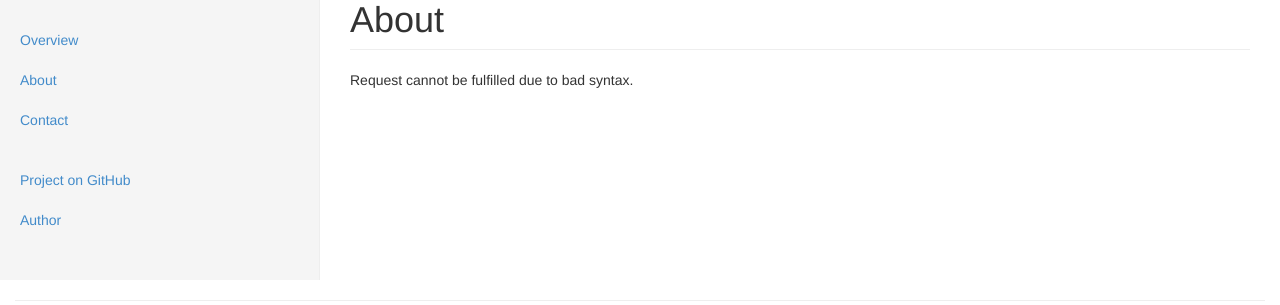
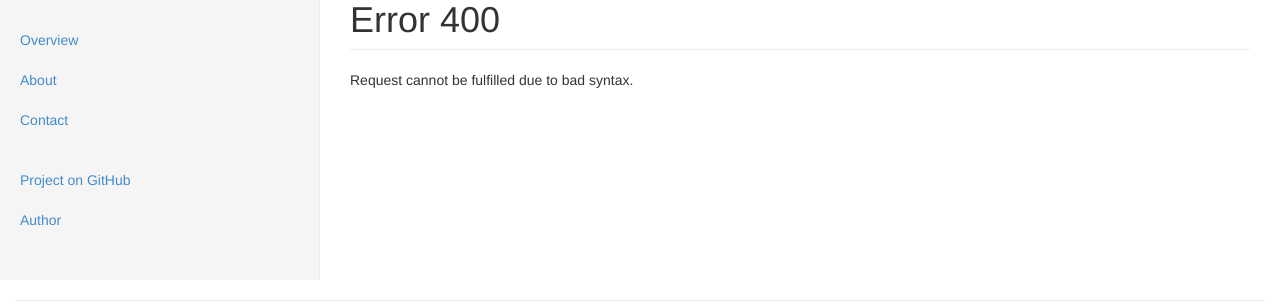
Before and after one commit to KenanBek/django-skeleton, a Django app: template app/files/templates/bootstrap3/error/error_400.html in a window 1280 px wide. Shown: the part 50-355 px from the top of the page. Run offline with Django 3.2, Linux system fonts and the light colour scheme; the template is opened without the code that fills it, so the values that code supplies are empty; parts of the project's set-up code (start-up, migrations or seed data) failed here and were passed over; some libraries are stand-ins or nearby versions.

Commit message:
Error titles.

```diff
--- a/app/files/templates/bootstrap3/error/error_400.html
+++ b/app/files/templates/bootstrap3/error/error_400.html
@@ -3,7 +3,7 @@
 {% block content %}
     <div class="row">
         <div class="col-md-12">
-            <h1 class="page-header">About</h1>
+            <h1 class="page-header">Error 400</h1>
             <p>
                 Request cannot be fulfilled due to bad syntax.
             </p>
--- a/app/files/templates/bootstrap3/error/error_403.html
+++ b/app/files/templates/bootstrap3/error/error_403.html
@@ -3,7 +3,7 @@
 {% block content %}
     <div class="row">
         <div class="col-md-12">
-            <h1 class="page-header">About</h1>
+            <h1 class="page-header">Error 403</h1>
             <p>
                 Server refuses to respond to request.
             </p>
--- a/app/files/templates/bootstrap3/error/error_404.html
+++ b/app/files/templates/bootstrap3/error/error_404.html
@@ -3,7 +3,7 @@
 {% block content %}
     <div class="row">
         <div class="col-md-12">
-            <h1 class="page-header">About</h1>
+            <h1 class="page-header">Error 404</h1>
             <p>
                 Requested resource could not be found.
             </p>
--- a/app/files/templates/bootstrap3/error/error_500.html
+++ b/app/files/templates/bootstrap3/error/error_500.html
@@ -3,7 +3,7 @@
 {% block content %}
     <div class="row">
         <div class="col-md-12">
-            <h1 class="page-header">About</h1>
+            <h1 class="page-header">Error 500</h1>
             <p>
                 Server generic error message.
             </p>
```
